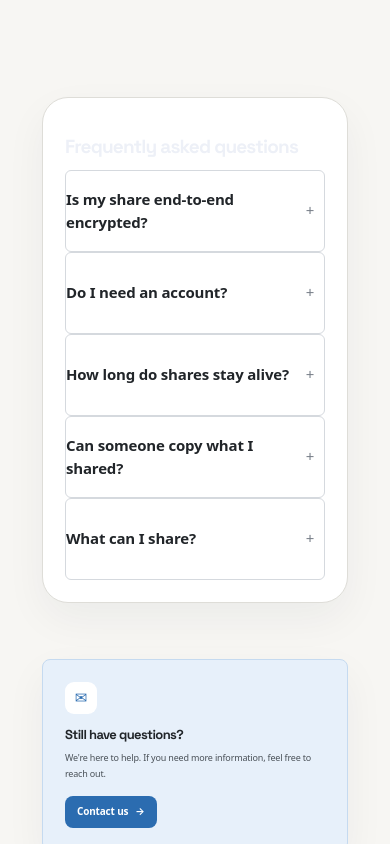
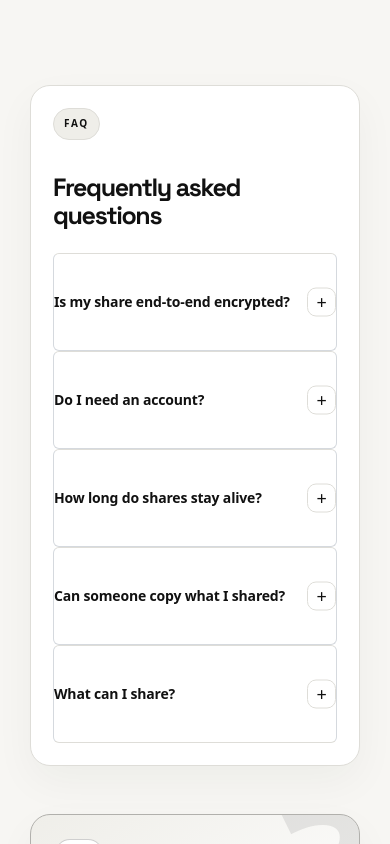
Before and after one commit to addulasaikiran-ops/Moog-1.0, a Next.js app: page / in a window 390 px wide. Shown: the part 3840-4684 px from the top of the page. Built offline with nearby package versions, Linux system fonts and the light colour scheme; no server answers.

Commit message:
Polish FAQ and contact section with responsive support card layout

```diff
--- a/app/moog-redesign.css
+++ b/app/moog-redesign.css
@@ -1157,3 +1157,173 @@ textarea:focus, .passwordInput:focus, .sharePassword:focus {
   .page > .shell > .composer,
   .page > .shell > .receiveCard { width: 100% !important; }
 }
+
+
+/* FAQ + Contact: polished support area with clear hierarchy and calm premium surfaces. */
+.page .faqArea {
+  display:grid !important;
+  grid-template-columns:minmax(0,1.35fr) minmax(270px,.65fr) !important;
+  align-items:start !important;
+  gap:24px !important;
+  width:min(960px,100%) !important;
+  margin:88px auto 0 !important;
+}
+.page .faqArea > .faq {
+  min-width:0 !important;
+  padding:clamp(22px,3.2vw,36px) !important;
+  border:1px solid var(--moog-border) !important;
+  border-radius:24px !important;
+  background:var(--moog-surface) !important;
+  box-shadow:0 16px 42px rgba(24,43,31,.045) !important;
+}
+.page .faqArea > .faq > .eyebrow {
+  display:inline-flex !important;
+  align-items:center !important;
+  padding:7px 10px !important;
+  border:1px solid var(--moog-border) !important;
+  border-radius:999px !important;
+  background:var(--moog-accent-soft) !important;
+  color:var(--moog-accent) !important;
+  font-size:10px !important;
+  font-weight:800 !important;
+  letter-spacing:.16em !important;
+}
+.page .faqArea > .faq h3 {
+  margin:18px 0 24px !important;
+  color:var(--moog-text) !important;
+  font-size:clamp(25px,3vw,34px) !important;
+  line-height:1.12 !important;
+  letter-spacing:-.055em !important;
+}
+.page .faqArea > .faq details {
+  margin:0 !important;
+  border-top:1px solid var(--moog-border) !important;
+}
+.page .faqArea > .faq details:last-child { border-bottom:1px solid var(--moog-border) !important; }
+.page .faqArea > .faq summary {
+  position:relative !important;
+  display:flex !important;
+  align-items:center !important;
+  justify-content:space-between !important;
+  gap:18px !important;
+  min-height:64px !important;
+  padding:17px 34px 17px 0 !important;
+  list-style:none !important;
+  color:var(--moog-text) !important;
+  font-size:14px !important;
+  font-weight:700 !important;
+  line-height:1.5 !important;
+  cursor:pointer !important;
+}
+.page .faqArea > .faq summary::-webkit-details-marker { display:none !important; }
+.page .faqArea > .faq summary::after {
+  content:"+" !important;
+  position:absolute !important;
+  right:0 !important;
+  top:50% !important;
+  display:grid !important;
+  place-items:center !important;
+  width:27px !important;
+  height:27px !important;
+  border:1px solid var(--moog-border) !important;
+  border-radius:9px !important;
+  color:var(--moog-accent) !important;
+  font-size:18px !important;
+  font-weight:400 !important;
+  transform:translateY(-50%) !important;
+  transition:transform .18s ease, background .18s ease !important;
+}
+.page .faqArea > .faq details[open] summary::after {
+  content:"−" !important;
+  background:var(--moog-accent-soft) !important;
+}
+.page .faqArea > .faq details > p {
+  margin:0 !important;
+  padding:0 32px 20px 0 !important;
+  color:var(--moog-muted) !important;
+  font-size:13px !important;
+  line-height:1.85 !important;
+}
+.page .faqArea > .contactCard {
+  position:relative !important;
+  min-width:0 !important;
+  overflow:hidden !important;
+  padding:30px !important;
+  border:1px solid color-mix(in srgb,var(--moog-accent) 22%,var(--moog-border)) !important;
+  border-radius:24px !important;
+  background:linear-gradient(145deg,var(--moog-accent-soft),var(--moog-surface) 78%) !important;
+  box-shadow:0 16px 42px rgba(24,43,31,.045) !important;
+}
+.page .faqArea > .contactCard::after {
+  content:"?" !important;
+  position:absolute !important;
+  right:-12px !important;
+  top:-42px !important;
+  color:color-mix(in srgb,var(--moog-accent) 9%,transparent) !important;
+  font-size:190px !important;
+  font-weight:800 !important;
+  line-height:1 !important;
+  pointer-events:none !important;
+}
+.page .contactCard .contactIcon {
+  position:relative !important;
+  z-index:1 !important;
+  display:grid !important;
+  place-items:center !important;
+  width:48px !important;
+  height:48px !important;
+  margin-bottom:34px !important;
+  border:1px solid color-mix(in srgb,var(--moog-accent) 20%,transparent) !important;
+  border-radius:15px !important;
+  background:var(--moog-surface) !important;
+  color:var(--moog-accent) !important;
+  font-size:20px !important;
+}
+.page .contactCard h3 {
+  position:relative !important;
+  z-index:1 !important;
+  margin:0 0 12px !important;
+  color:var(--moog-text) !important;
+  font-size:25px !important;
+  line-height:1.12 !important;
+  letter-spacing:-.05em !important;
+}
+.page .contactCard p {
+  position:relative !important;
+  z-index:1 !important;
+  margin:0 !important;
+  color:var(--moog-muted) !important;
+  font-size:13px !important;
+  line-height:1.85 !important;
+}
+.page .contactCard a {
+  position:relative !important;
+  z-index:1 !important;
+  display:inline-flex !important;
+  align-items:center !important;
+  justify-content:space-between !important;
+  gap:24px !important;
+  min-height:46px !important;
+  margin-top:28px !important;
+  padding:0 15px !important;
+  border-radius:12px !important;
+  background:var(--moog-accent) !important;
+  color:var(--moog-bg) !important;
+  font-size:13px !important;
+  font-weight:800 !important;
+  text-decoration:none !important;
+  transition:transform .18s ease, filter .18s ease !important;
+}
+.page .contactCard a:hover { transform:translateY(-2px) !important; filter:brightness(1.04) !important; }
+.page .contactCard a span { font-size:18px !important; }
+@media (max-width:760px) {
+  .page .faqArea {
+    grid-template-columns:minmax(0,1fr) !important;
+    width:100% !important;
+    gap:16px !important;
+    margin-top:58px !important;
+  }
+  .page .faqArea > .faq { padding:22px !important; border-radius:20px !important; }
+  .page .faqArea > .contactCard { padding:24px !important; border-radius:20px !important; }
+  .page .contactCard .contactIcon { margin-bottom:24px !important; }
+}
```
